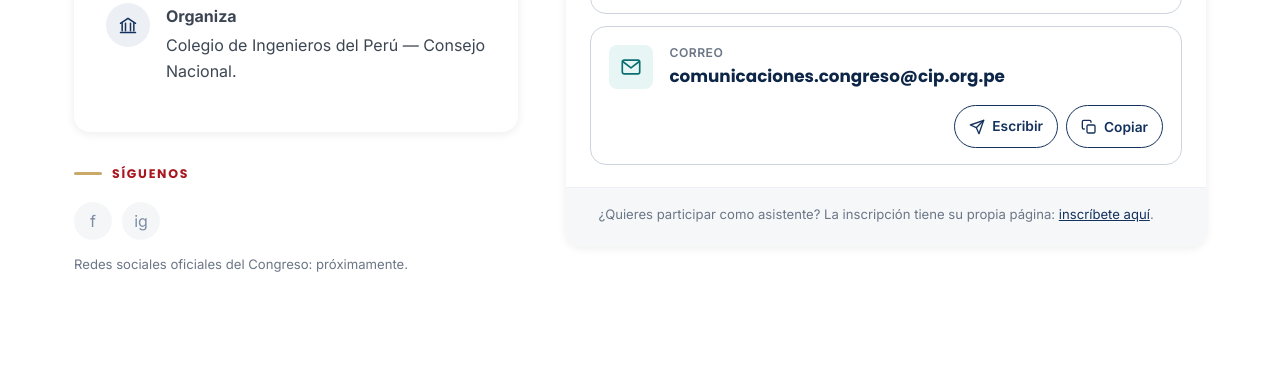
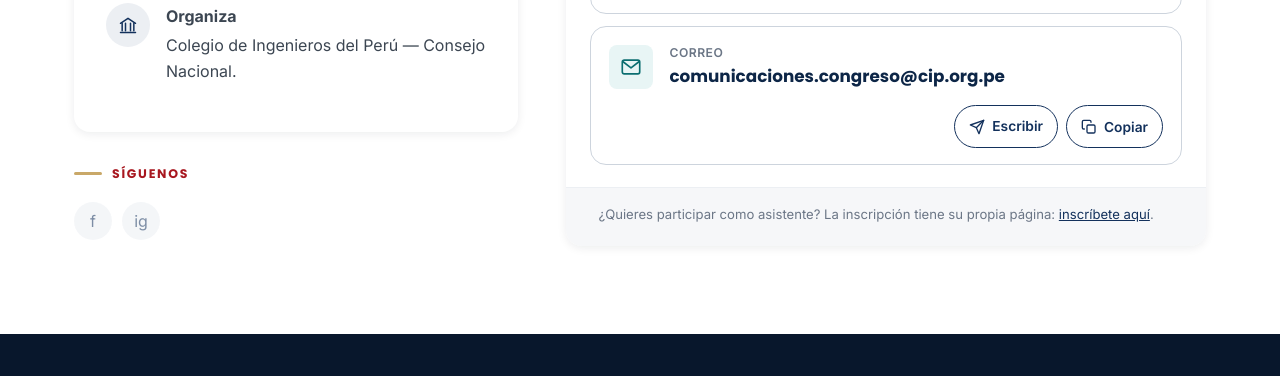
Before and after one commit to soportecipvirtual/congreso_ingenieria_vfinal_v2, a plain HTML site: page contacto.html in a window 1280 px wide. Shown: the part 821-1197 px from the top of the page. Drawn offline with Linux system fonts and the light colour scheme.

Commit message:
Obs 15: se quito la frase: Redes sociales oficiales del Congreso: próximamente.

```diff
--- a/contacto.html
+++ b/contacto.html
@@ -105,7 +105,6 @@
             <a href="#" aria-label="Facebook (próximamente)" title="Próximamente" style="background:var(--gray-100); color:var(--navy-800);">f</a>
             <a href="#" aria-label="Instagram (próximamente)" title="Próximamente" style="background:var(--gray-100); color:var(--navy-800);">ig</a>
           </div>
-          <p class="form-note">Redes sociales oficiales del Congreso: próximamente.</p>
         </div>
       </div>
 
```
